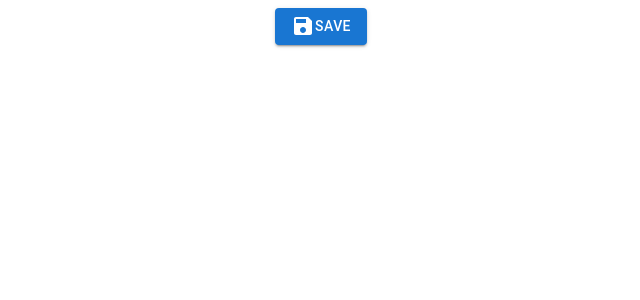
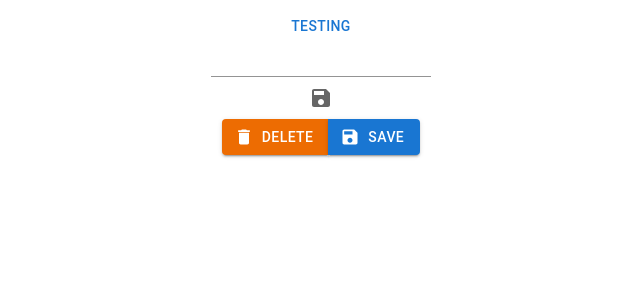
Before and after one commit to samiiskhalil/e-commerence-app, a React (Create React App) app: page / in a window 1280 px wide. Shown: the top 300 px of the page, without its empty margins (319-959 px from the left). Built offline with nearby package versions, Linux system fonts and the light colour scheme.

Commit message:
Mid Night

```diff
--- a/package.json
+++ b/package.json
@@ -7,6 +7,7 @@
     "@emotion/styled": "^11.3.0",
     "@mui/icons-material": "^5.0.0",
     "@mui/material": "^5.0.0",
+    "@mui/styles": "^5.0.0",
     "@testing-library/jest-dom": "^5.14.1",
     "@testing-library/react": "^11.2.7",
     "@testing-library/user-event": "^12.8.3",
--- a/src/App.js
+++ b/src/App.js
@@ -1,10 +1,52 @@
+import ButtonGroup from '@mui/material/ButtonGroup'
 import Button from '@mui/material/Button'
-import SaveIcon from '@mui/icons-material/Save';
+import TextField from '@mui/material/TextField'
+import  {useState}  from 'react'
+import SaveIcon from '@mui/icons-material/Save'
+import DeleteIcon from '@mui/icons-material/Delete'
+import CheckboxIcon from '@mui/material/Checkbox'
+import {makeStyles} from '@mui/styles'
+const useStyles=makeStyles({
+  root:{
+    border:0,
+    borderRadius:15,
+    color:'white',
+    padding:0,
+    background:'linear-gradient(45deg,#333,#999)'
+  }
+})
+let StyledButton=()=>{
+  let classes=makeStyles()
+  return <Button className={classes.root}>testing</Button>
+}
+
+let CheckBox =()=>{
+  const [checked,setChecked]=useState(false)
+
+
+  return(
+    <>
+    <StyledButton/>
+  <TextField variant='standard' />
+    <CheckboxIcon
+    checkedIcon={<DeleteIcon/>}
+    icon={<SaveIcon/>}
+    checked={checked} onChange={(e)=>{
+      setChecked(e.target.checked)
+    }} />
+  </>
+  )
+}
 const App = () => {
   return (
+
     <div className='container'>
-<Button  variant='contained'  > <SaveIcon/> Save</Button>
-    </div>
+    <CheckBox/>
+      <ButtonGroup>
+      <Button color='warning' startIcon={<DeleteIcon/>}  variant='contained'  >  delete</Button>
+
+<Button startIcon={<SaveIcon/>}  variant='contained'  >  Save</Button>
+  </ButtonGroup>  </div>
   )
 }
 
--- a/src/index.css
+++ b/src/index.css
@@ -1,6 +1,6 @@
 .container{
     display: flex;
-    flex-direction: row;
+    flex-direction: column;
     justify-content: center;
     align-items: center;
 }
```
Also changed, not shown: 1 other file (tests, documents, lock files or other folders).
